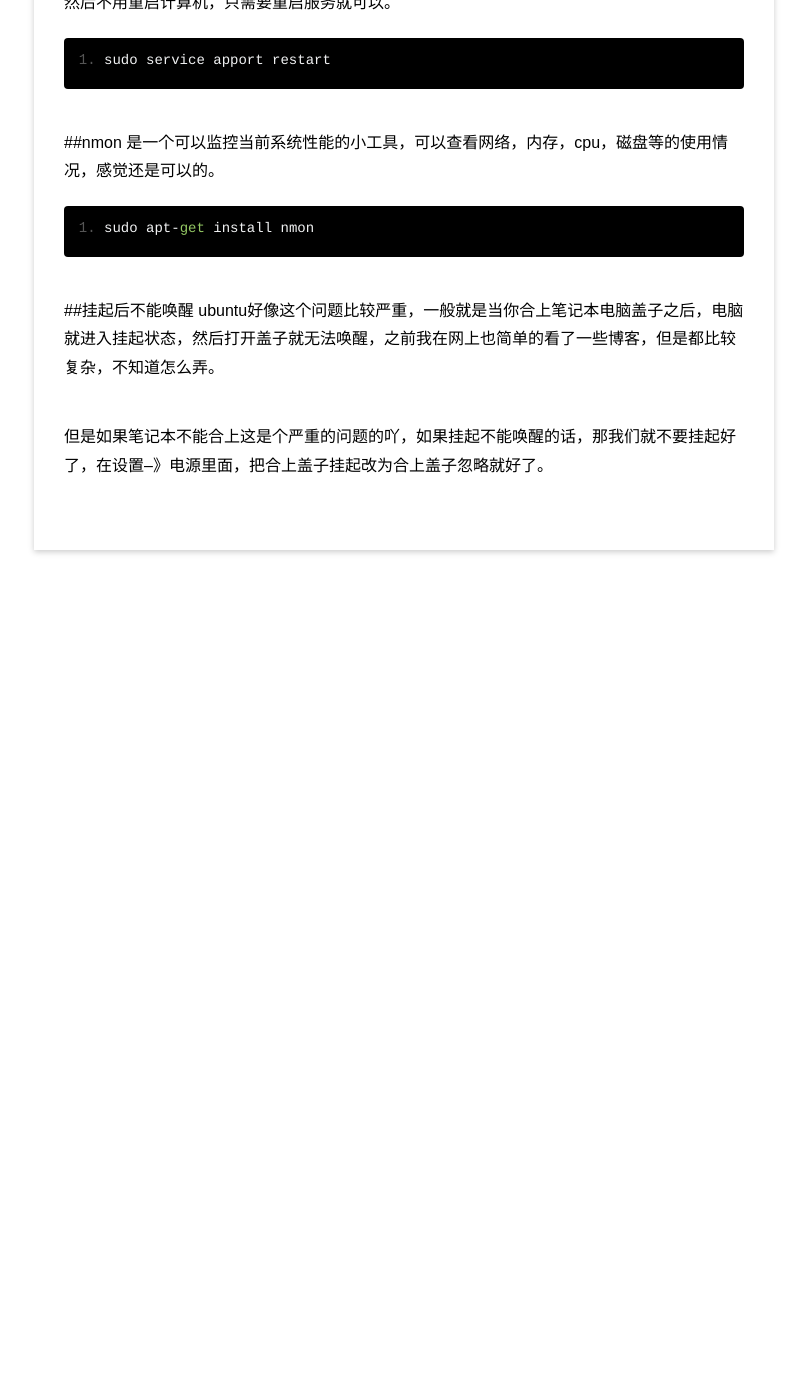
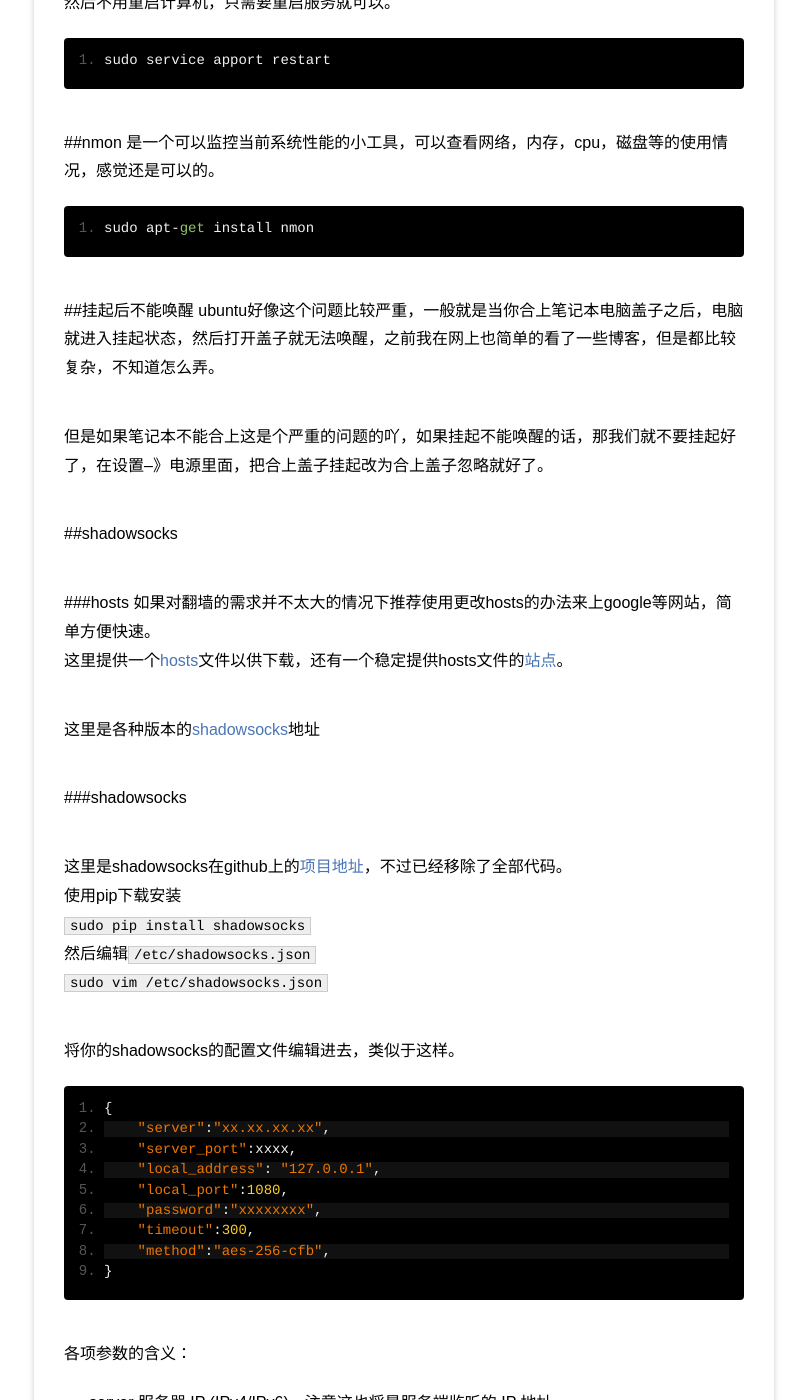
Before and after one commit to windard/windard.com, a Jekyll site: the page built from _posts/blog/2016-1-23-Ubuntu-Gnome.md, in a window 1280 px wide and 1400 px high, scrolled down 8290 px. Shown: the whole window, without its empty margins (76-883 px from the left). Built offline with Jekyll 4.4.1, drawn with Linux system fonts in a browser that asks for light colours; before the commit the page ends 8920 px from its top, so only the background shows below that; some of the changed text lies outside the part shown.

Commit message:
add shadowsocks

````diff
--- a/_posts/blog/2016-1-23-Ubuntu-Gnome.md
+++ b/_posts/blog/2016-1-23-Ubuntu-Gnome.md
@@ -308,3 +308,60 @@ sudo apt-get install nmon
 ubuntu好像这个问题比较严重，一般就是当你合上笔记本电脑盖子之后，电脑就进入挂起状态，然后打开盖子就无法唤醒，之前我在网上也简单的看了一些博客，但是都比较复杂，不知道怎么弄。
 
 但是如果笔记本不能合上这是个严重的问题的吖，如果挂起不能唤醒的话，那我们就不要挂起好了，在设置--》电源里面，把合上盖子挂起改为合上盖子忽略就好了。
+
+##shadowsocks
+
+###hosts
+如果对翻墙的需求并不太大的情况下推荐使用更改hosts的办法来上google等网站，简单方便快速。
+这里提供一个[hosts](../project/hosts)文件以供下载，还有一个稳定提供hosts文件的[站点](https://github.com/racaljk/hosts)。
+
+这里是各种版本的[shadowsocks](https://github.com/shadowsocks/shadowsocks/wiki/Ports-and-Clients)地址
+
+###shadowsocks
+
+这里是shadowsocks在github上的[项目地址](https://github.com/shadowsocks/shadowsocks)，不过已经移除了全部代码。
+使用pip下载安装
+`sudo pip install shadowsocks`
+然后编辑`/etc/shadowsocks.json`
+`sudo vim /etc/shadowsocks.json`
+
+将你的shadowsocks的配置文件编辑进去，类似于这样。
+
+```bash
+{
+    "server":"xx.xx.xx.xx",
+    "server_port":xxxx,
+    "local_address": "127.0.0.1",
+    "local_port":1080,
+    "password":"xxxxxxxx",
+    "timeout":300,
+    "method":"aes-256-cfb",
+}
+```
+
+各项参数的含义：
+- server 服务器 IP (IPv4/IPv6)，注意这也将是服务端监听的 IP 地址
+- server_port 服务器端口
+- local_port 本地端端口
+- password 用来加密的密码
+- timeout 超时时间（秒）
+- method 加密方法，可选择“bf-cfb”,“aes-256-cfb”,“des-cfb”,“rc4″,等等。默认是一种不安全的加密，推荐用“aes-256-cfb”
+
+为了支持这些加密方式，需要安装python的一个加密模块
+`sudo apt-get install python-m2crypto`
+
+然后你就可以使用shadowsocks了，`sudo sslocal -c /etc/shadowsocks.json`
+
+当然如果你的浏览器可能也还需要设定一下代理，或者是直接开启全局代理模式。
+
+###shadowsock-qt5
+图形化界面的shadowsocks
+```bash
+sudo add-apt-repository ppa:hzwhuang/ss-qt5
+sudo apt-get update
+sudo apt-get install shadowsocks-qt5
+```
+
+使用`sudo ss-qt5`
+
+最后在[这里](http://www.socks163.com/?from=techzero)有一些免费的shadowsocks节点可以试一下，或者是自己搭建shadowsocks海外节点把。
````
Also changed, not shown: 1 other file.
